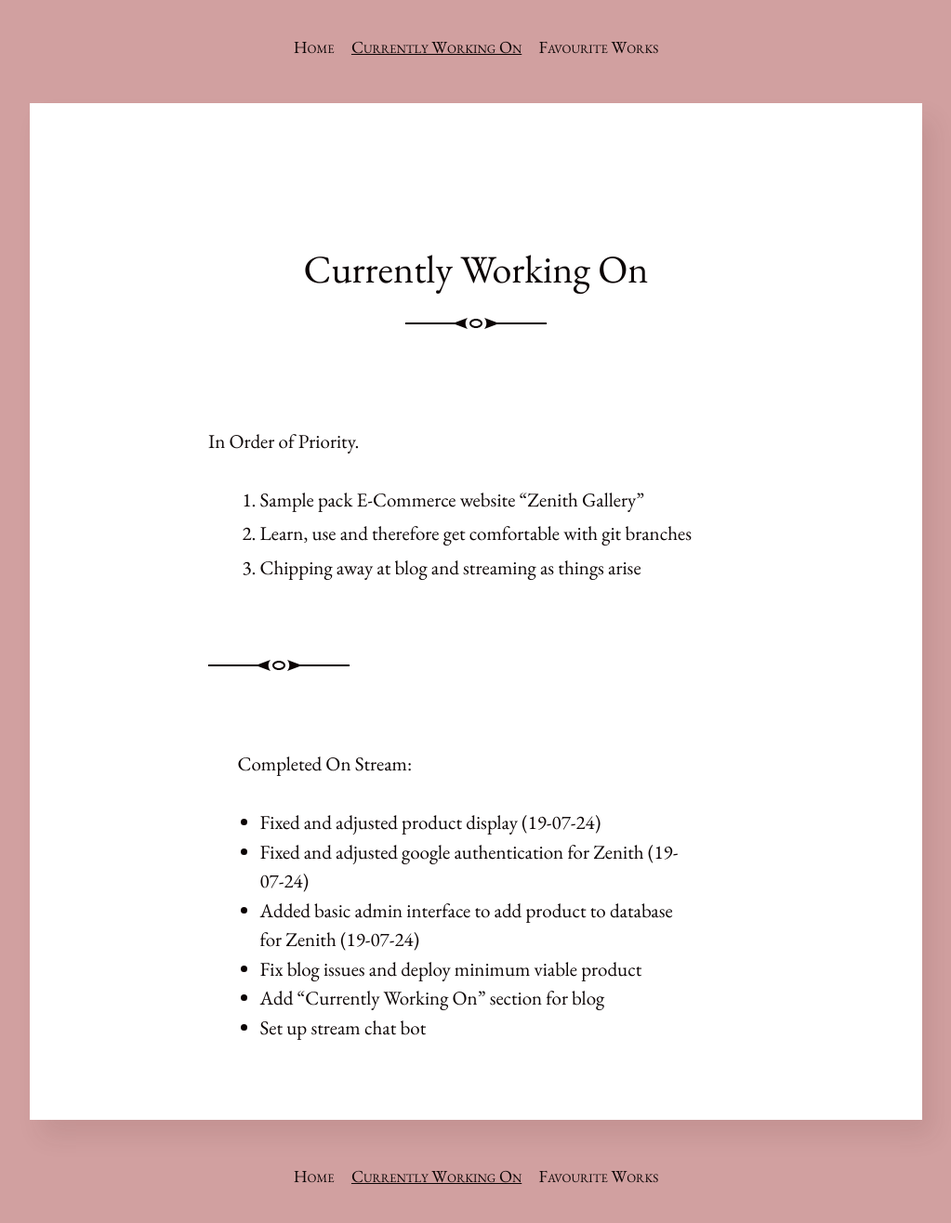
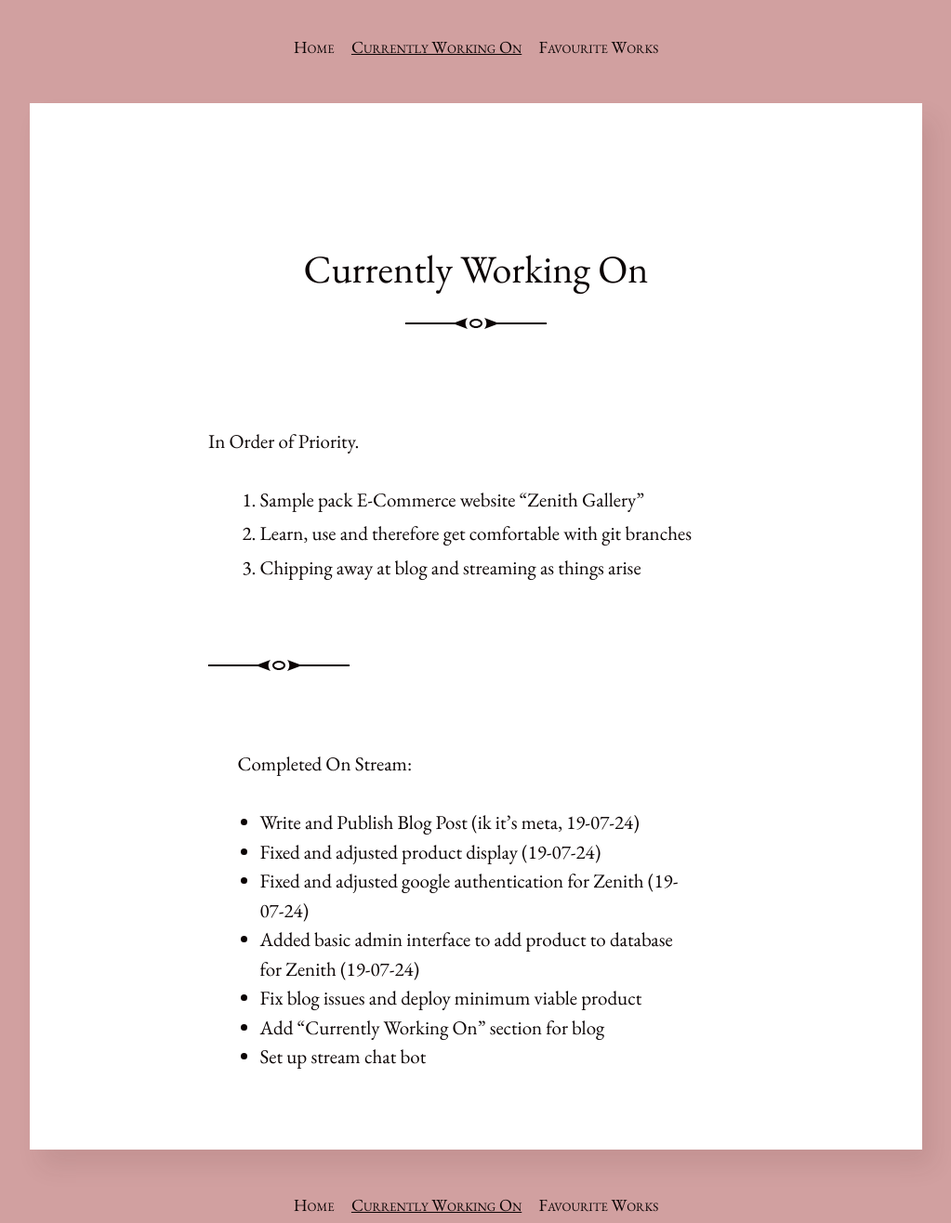
Before and after one commit to fahaamtashfeen/fahaamtashfeen.github.io, a Jekyll site: the page built from currentlyworkingon.md, in a window 1280 px wide. Shown: the whole page at 93% size, without its empty margins (128-1151 px from the left). Built offline with Jekyll 4.4.1, drawn with Linux system fonts in a browser that asks for light colours; before the commit the page ends 1284 px from its top, so only the background shows below that.

Commit message:
updated currently working on

```diff
--- a/currentlyworkingon.md
+++ b/currentlyworkingon.md
@@ -13,6 +13,7 @@ In Order of Priority.
 
 Completed On Stream:
 
+- Write and Publish Blog Post (ik it's meta, 19-07-24)
 - Fixed and adjusted product display (19-07-24)
 - Fixed and adjusted google authentication for Zenith (19-07-24)
 - Added basic admin interface to add product to database for Zenith (19-07-24)
```
